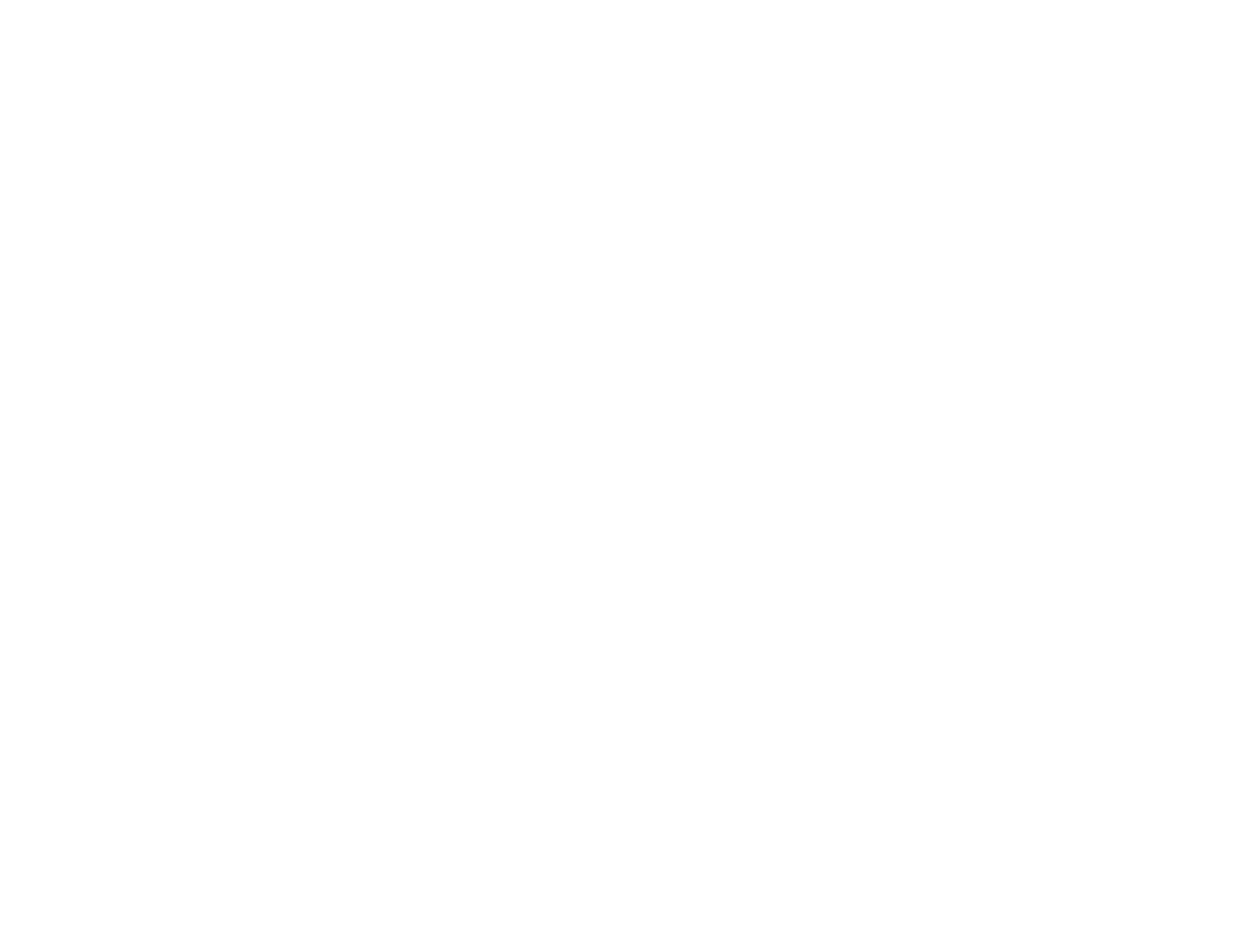
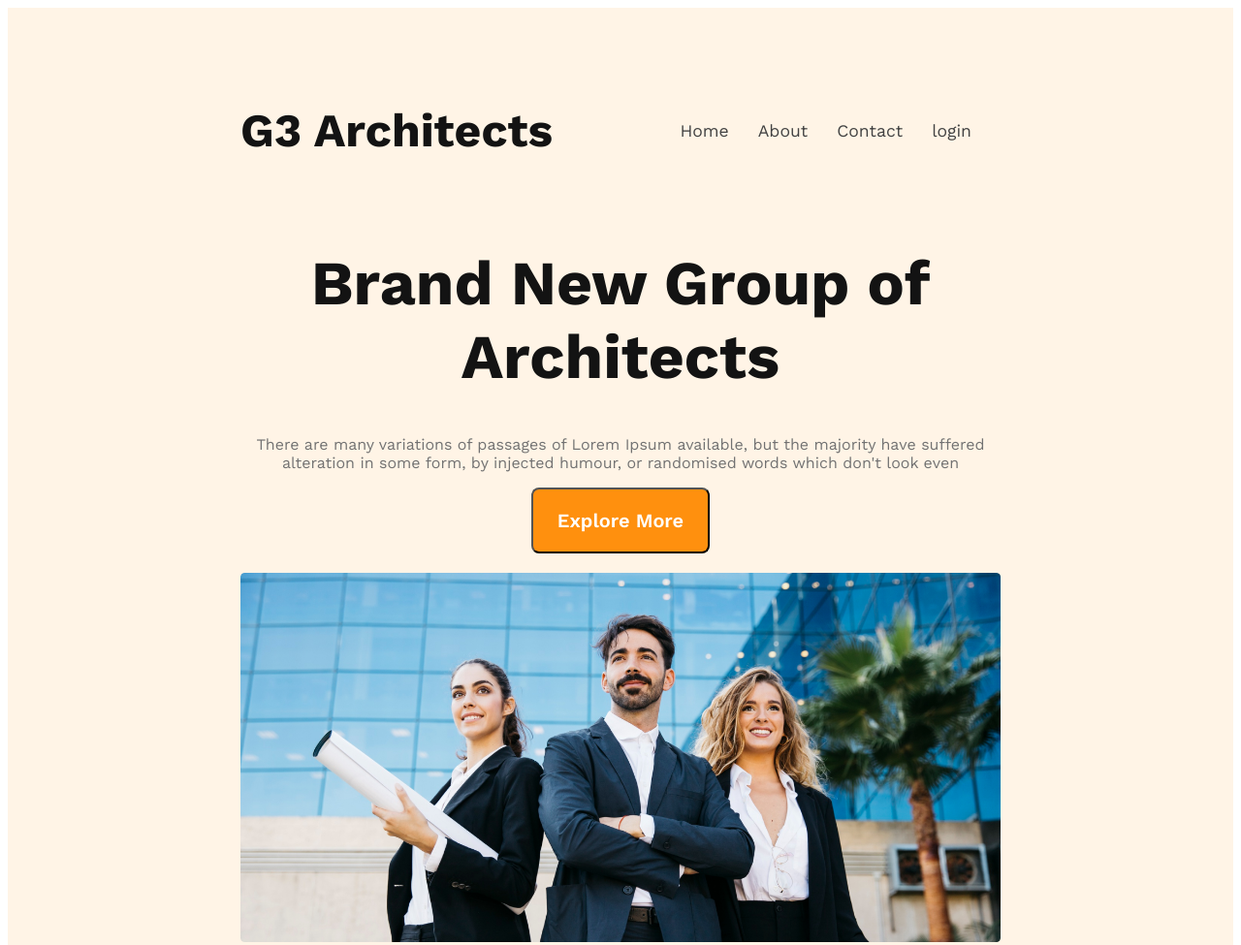
Before and after one commit to saifulislam106/g3-architects-website, a plain HTML site: page index.html in a window 1280 px wide. Shown: the top 975 px of the page at 97% size. Before the commit the page ends 800 px from the top, so only its background shows below. Drawn offline with nearby package versions, Linux system fonts and the light colour scheme.

Commit message:
completed header section

```diff
--- a/index.html
+++ b/index.html
@@ -4,9 +4,29 @@
   <meta charset="UTF-8">
   <meta name="viewport" content="width=device-width, initial-scale=1.0">
   <title>Architect website</title>
+  <link rel="stylesheet" href="styles/style.css">
 </head>
 <body>
   <header>
+    <nav class="navbar">
+      <h3>G3 Architects</h3>
+      <ul>
+        <li>Home</li>
+        <li>About</li>
+        <li>Contact</li>
+        <li>login</li>
+      </ul>
+
+    </nav>
+    <div class="banner">
+     <div class="banner-contant">
+      <h1 class="banner-title">Brand New
+        Group of Architects</h1>
+        <p class="banner-description">There are many variations of passages of Lorem Ipsum available, but the majority have suffered alteration in some form, by injected humour, or randomised words which don't look even</p>
+        <button class="btn-primary">Explore More</button>
+     </div>
+        <img src="images/banner.png" alt="">
+    </div>
 
   </header>
   <main>
--- /dev/null
+++ b/styles/style.css
@@ -0,0 +1,74 @@
+@import url('https://fonts.googleapis.com/css2?family=Merriweather:ital,wght@0,300;0,400;0,700;0,900;1,300;1,400;1,700;1,900&family=Open+Sans:ital,wght@0,700;0,800;1,400&family=Work+Sans:ital,wght@0,400;0,600;0,700;0,800;1,500&display=swap');
+*{
+font-family: 'Work Sans', sans-serif;
+}
+header{
+  background: rgba(255, 144, 14, 0.10);
+  padding: 50px 240px;
+}
+.navbar{
+  display: flex;
+  justify-content: space-between;
+  align-items: center;
+}
+.navbar > ul{
+  display: flex;
+}
+.navbar li{
+  list-style: none;
+  margin-right: 30px;
+  font-weight: 500;
+  font-size: 1.1rem;
+  color: #424242;
+}
+.navbar h3{
+  color: #131313;
+  font-size: 3rem;
+  font-weight: 700;
+}
+.banner-contant{
+  max-width: 800px;
+  text-align: center;
+  margin: 0 auto;
+}
+.banner-title{
+  color: var(--Dark-01, #131313);
+font-size: 4rem;
+font-weight: 700;
+
+}
+.banner-description{
+  color: #727272;
+font-size: 1rem;
+font-weight: 400;
+}
+.btn-primary{
+  color: #FFF;
+font-size: 1.25rem;
+font-weight: 600;
+border-radius: 8px;
+background: #FF900E;
+padding: 20px 25px;
+}
+.banner img {
+  width: 100%;
+  margin-top: 20px;
+}
+/* responsive for mobile*/
+@media screen and (max-width:576px){
+  header{
+    padding: 20px;
+  }
+  .navbar{
+    flex-direction: column;
+  }
+}
+  /* responsive for tab*/
+  @media screen and (min-width:576px) and (max-width:961px){
+    .navbar{
+      flex-direction: column;}
+      header{
+        padding: 48px;
+      }
+
+  }
```
